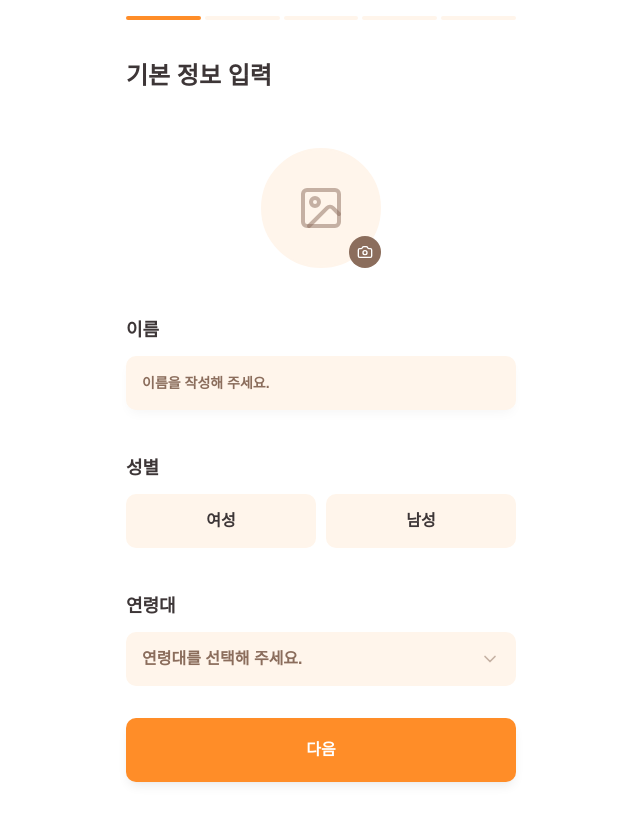
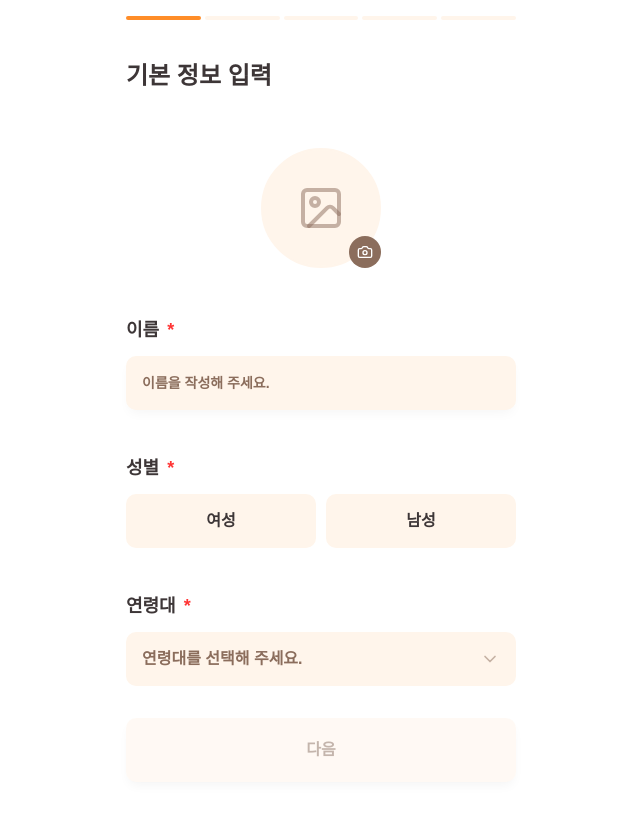
Before and after one commit to tn-als/8-damo-fe, a Next.js app: page /onboarding/basic in a window 1280 px wide. Shown: the top 822 px of the page, without its empty margins (319-959 px from the left). Built offline with nearby package versions, Linux system fonts and the light colour scheme.

Commit message:
✨ feat: BasicInfoForm에 Zod 기반 폼 검증 로직 추가

```diff
--- a/package.json
+++ b/package.json
@@ -10,6 +10,7 @@
     "prepare": "husky"
   },
   "dependencies": {
+    "@hookform/resolvers": "^5.2.2",
     "@radix-ui/react-dialog": "^1.1.15",
     "@radix-ui/react-dropdown-menu": "^2.1.16",
     "@radix-ui/react-label": "^2.1.8",
@@ -25,6 +26,7 @@
     "react-hook-form": "^7.71.1",
     "sonner": "^2.0.7",
     "tailwind-merge": "^3.4.0",
+    "zod": "^4.3.6",
     "zustand": "^5.0.10"
   },
   "devDependencies": {
--- a/src/components/onboarding/basic/age-group-field.tsx
+++ b/src/components/onboarding/basic/age-group-field.tsx
@@ -29,10 +29,13 @@ export function AgeGroupField({ name, control }: AgeGroupFieldProps) {
     <Controller
       name={name}
       control={control}
-      render={({ field: { value, onChange }, fieldState: { error } }) => (
+      rules={{ required: "연령대를 선택해주세요." }}
+      render={({ field: { value, onChange, onBlur }, fieldState: { error } }) => (
         <div className="flex flex-col gap-3">
-          <Label className="text-lg font-bold text-foreground">연령대</Label>
-          <DropdownMenu>
+          <Label className="text-lg font-bold text-foreground">
+            연령대<span className="text-destructive"> *</span>
+          </Label>
+          <DropdownMenu onOpenChange={(open) => !open && onBlur()}>
             <DropdownMenuTrigger asChild>
               <button
                 type="button"
--- a/src/components/onboarding/basic/basic-info-form.tsx
+++ b/src/components/onboarding/basic/basic-info-form.tsx
@@ -1,7 +1,7 @@
 "use client";
 
 import { useForm } from "react-hook-form";
-import { Button } from "@/src/components/ui/button";
+import { zodResolver } from "@hookform/resolvers/zod";
 import {
   ProfileImageField,
   NicknameField,
@@ -9,17 +9,21 @@ import {
   AgeGroupField,
   type BasicInfoFormValues,
 } from "@/src/components/onboarding/basic";
+import { basicInfoSchema } from "@/src/lib/schema/basic-info-validation";
 import { useRouter } from "next/navigation";
+import { Button } from "../../ui/button";
 
 interface BasicInfoFormProps {
-  defaultValues?: Partial<BasicInfoFormValues>;
+  defaultValues?: Partial<BasicInfoFormProps>;
   onSubmit?: (data: BasicInfoFormValues) => void;
 }
 
-export function BasicInfoForm({ defaultValues, onSubmit }: BasicInfoFormProps) {
+export function BasicInfoForm({defaultValues, onSubmit}: BasicInfoFormProps){
   const router = useRouter();
 
-  const { control, handleSubmit } = useForm<BasicInfoFormValues>({
+  const { control, handleSubmit, formState: { isValid } } = useForm<BasicInfoFormValues>({
+    resolver: zodResolver(basicInfoSchema),
+    mode: "all",
     defaultValues: {
       profileImage: null,
       nickname: "",
@@ -35,10 +39,7 @@ export function BasicInfoForm({ defaultValues, onSubmit }: BasicInfoFormProps) {
   };
 
   return (
-    <form
-      onSubmit={handleSubmit(onFormSubmit)}
-      className="flex flex-col bg-background pb-8"
-    >
+    <form>
       <div className="mt-8">
         <ProfileImageField name="profileImage" control={control} />
       </div>
@@ -52,11 +53,17 @@ export function BasicInfoForm({ defaultValues, onSubmit }: BasicInfoFormProps) {
       <div className="mt-auto pt-8">
         <Button
           type="submit"
-          className="h-16 w-full rounded-lg bg-primary text-base font-semibold text-white shadow-md hover:bg-primary/90"
+          disabled={!isValid}
+          className="h-16 w-full rounded-lg bg-primary text-base font-semibold text-white shadow-md hover:bg-primary/90 disabled:bg-muted disabled:text-muted-foreground"
         >
           다음
         </Button>
       </div>
+
     </form>
-  );
+  )
+
+
+
+
 }
--- a/src/components/onboarding/basic/gender-field.tsx
+++ b/src/components/onboarding/basic/gender-field.tsx
@@ -15,10 +15,20 @@ export function GenderField({ name, control }: GenderFieldProps) {
     <Controller
       name={name}
       control={control}
-      render={({ field: { value, onChange }, fieldState: { error } }) => (
+      rules={{ required: "성별을 선택해주세요." }}
+      render={({ field: { value, onChange, onBlur }, fieldState: { error } }) => (
         <div className="flex flex-col gap-3">
-          <Label className="text-lg font-bold text-foreground">성별</Label>
-          <div className="grid grid-cols-2 gap-2.5">
+          <Label className="text-lg font-bold text-foreground">
+            성별<span className="text-destructive"> *</span>
+          </Label>
+          <div
+            className="grid grid-cols-2 gap-2.5"
+            onBlur={(e) => {
+              if (!e.currentTarget.contains(e.relatedTarget)) {
+                onBlur();
+              }
+            }}
+          >
             <button
               type="button"
               onClick={() => onChange("FEMALE")}
--- a/src/components/onboarding/basic/nickname-field.tsx
+++ b/src/components/onboarding/basic/nickname-field.tsx
@@ -15,12 +15,17 @@ export function NicknameField({ name, control }: NicknameFieldProps) {
     <Controller
       name={name}
       control={control}
+      rules={{required: "이름을 입력해주세요."}}
       render={({ field, fieldState: { error } }) => (
         <div className="flex flex-col gap-3">
-          <Label className="text-lg font-bold text-foreground">이름</Label>
+          <Label className="text-lg font-bold text-foreground">
+            이름<span className="text-destructive"> *</span>
+          </Label>
           <Input
             {...field}
             placeholder="이름을 작성해 주세요."
+            maxLength={10}
+            onChange={(e) => field.onChange(e.target.value.slice(0, 10))}
             className="h-[54px] rounded-lg border-none bg-muted px-4 text-base font-semibold placeholder:text-muted-foreground"
           />
           {error && (
--- /dev/null
+++ b/src/constants/user.ts
@@ -0,0 +1,7 @@
+export const GENDER = ['MALE', 'FEMALE'] as const;
+export const AGE_GROUP = [
+  'TWENTIES',
+  'THIRTIES',
+  'FORTIES',
+  'FIFTIES_PLUS',
+] as const;
--- /dev/null
+++ b/src/lib/schema/basic-info-validation.ts
@@ -0,0 +1,13 @@
+import { z } from "zod/v4";
+import { GENDER, AGE_GROUP } from "@/src/constants/user";
+
+export const basicInfoSchema = z.object({
+  profileImage: z.string().nullable(),
+  nickname: z
+    .string()
+    .min(1, { error: "이름을 입력해 주세요." })
+    .max(10, { error: "이름은 10자 이하여야 합니다." })
+    .regex(/^[a-zA-Z가-힣]+$/, { error: "한글 또는 영문만 입력 가능합니다." }),
+  gender: z.enum(GENDER, { error: "성별을 선택해주세요." }),
+  ageGroup: z.enum(AGE_GROUP, { error: "연령대를 선택해주세요." }),
+});
```
Also changed, not shown: 1 other file (tests, documents, lock files or other folders).
